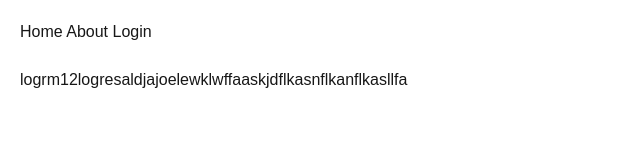
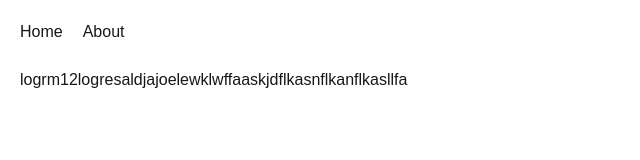
Before and after one commit to devsamin/Learn-Next.js, a Next.js app: page / in a window 1280 px wide. Shown: the top 160 px of the page, without its empty margins (0-640 px from the left). Built offline with nearby package versions, Linux system fonts and the light colour scheme.

Commit message:
type of error learning

```diff
--- /dev/null
+++ b/app/about/error.js
@@ -0,0 +1,24 @@
+"use client"; // Error boundaries must be Client Components
+
+import { useEffect } from "react";
+
+export default function ErrorPage({ error, reset }) {
+  useEffect(() => {
+    // Log the error to an error reporting service
+    console.error(error);
+  }, [error]);
+
+  return (
+    <div>
+      <h2>Something went wrong!</h2>
+      <button
+        onClick={
+          // Attempt to recover by trying to re-render the segment
+          () => reset()
+        }
+      >
+        Try again
+      </button>
+    </div>
+  );
+}
--- /dev/null
+++ b/app/about/loding.js
@@ -0,0 +1,5 @@
+import React from "react";
+
+export default function loding() {
+  return <div>loding....</div>;
+}
--- a/app/about/page.js
+++ b/app/about/page.js
@@ -1,5 +1,11 @@
 import React from "react";
 
 export default function About() {
-  return <div>About us page</div>;
+  throw new Error("There was a huge error!");
+
+  return (
+    <main>
+      <div>About us page</div>
+    </main>
+  );
 }
--- a/app/layout.js
+++ b/app/layout.js
@@ -1,5 +1,6 @@
 import { Geist, Geist_Mono } from "next/font/google";
 import "./globals.css";
+import Link from "next/link";
 
 const geistSans = Geist({
   variable: "--font-geist-sans",
@@ -22,7 +23,16 @@ export default function RootLayout({ children }) {
       <body
         className={`${geistSans.variable} ${geistMono.variable} antialiased`}
       >
-        <nav>Home About Login</nav>
+        <nav>
+          <ul className="flex gap-5">
+            <li>
+              <Link href={"/"}>Home</Link>
+            </li>
+            <li>
+              <Link href={"/about"}>About</Link>
+            </li>
+          </ul>
+        </nav>
         {children}
       </body>
     </html>
--- a/app/page.js
+++ b/app/page.js
@@ -1,6 +1,7 @@
 import Image from "next/image";
 
 export default function Home() {
+  console.log("samin world");
   return (
     <main>
       <div className="mt-6">
```
